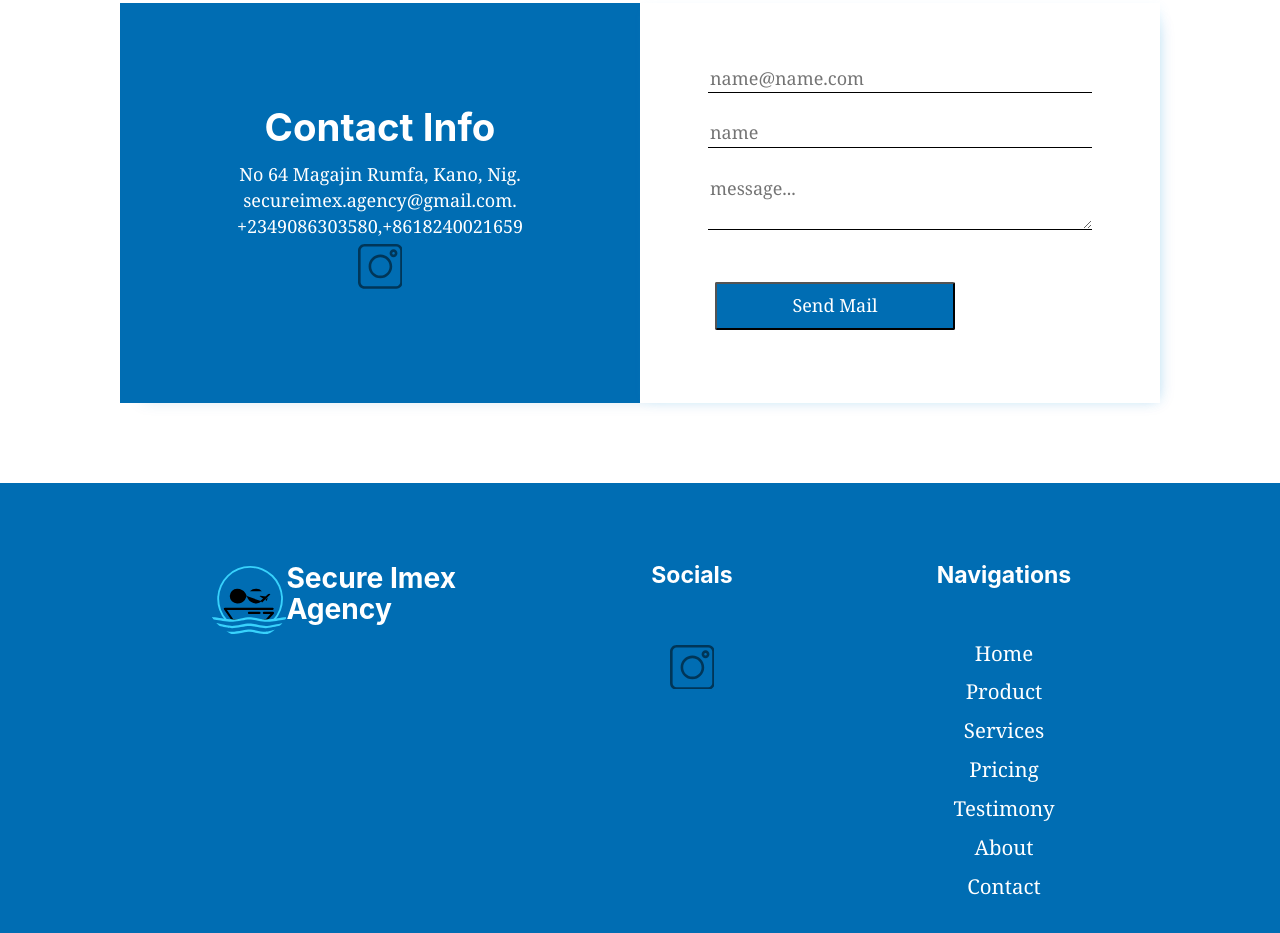
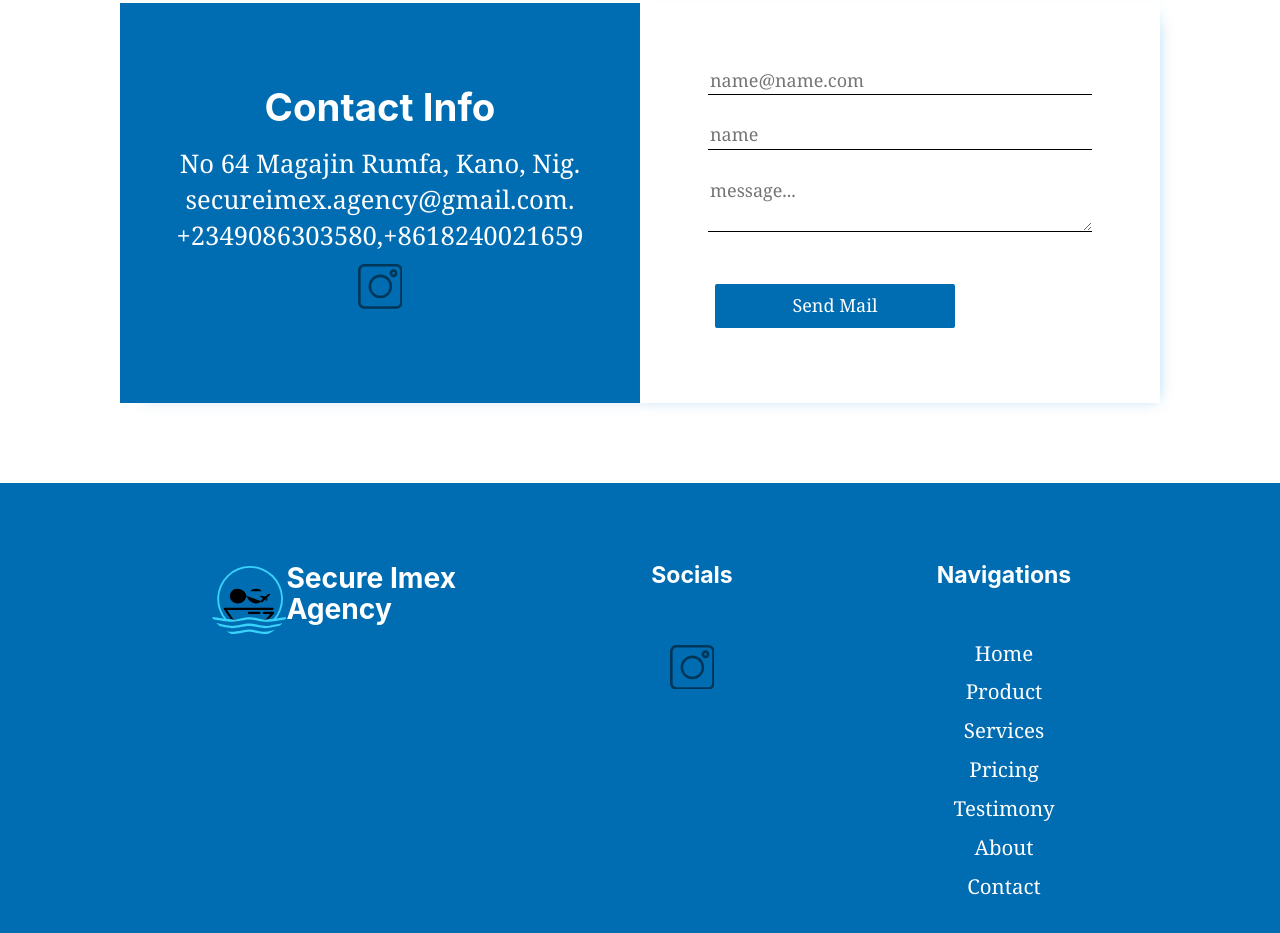
Before and after one commit to mbappai/IMEX, a Gatsby site: page / in a window 1280 px wide. Shown: the part 4231-5164 px from the top of the page. Built offline with nearby package versions, Linux system fonts and the light colour scheme; Gatsby itself is replaced by a stand-in of ours.

Commit message:
fixed contact section styling

```diff
--- a/src/components/Contact/contact.module.css
+++ b/src/components/Contact/contact.module.css
@@ -4,7 +4,6 @@
     justify-content: space-around;
     align-items: center;
     flex-direction: column;
-    /* background-color: moccasin; */
     padding: 40px;
 }
 
@@ -35,7 +34,6 @@
     -webkit-box-shadow: 10px 8px 16px -13px rgba(0,109,179,0.25);
     -moz-box-shadow: 10px 8px 16px -13px rgba(0,109,179,0.25);
     box-shadow: 10px 8px 16px -13px rgba(0,109,179,0.25);
-    /* margin-top: 10% */
 }
 
 .contact__content__details h4{
@@ -45,9 +43,14 @@
 }
 
 .contact__content__details p{
+    padding-top: 5px;
     color: #ffffff;
+    font-size: 4vw
 }
+.contact__content__details p:last-of-type{
+    padding-bottom: 10px;
 
+}
 .contact__content__details_socials{
     width:100%;
     display: flex;
@@ -63,13 +66,13 @@
     width:100%;
     display:flex;
     flex-direction: column;
-    /* border: 1px solid black; */
 }
 .contact__content__details{
     padding:20px;
     align-items: center;
     background-color: var(--primary-dark)
 }
+
 .contact__content__form{
     -webkit-box-shadow: 3px 2px 11px -5px rgba(99,204,255,0.25);
 -moz-box-shadow: 3px 2px 11px -5px rgba(99,204,255,0.25);
@@ -112,7 +115,7 @@ box-shadow: 3px 2px 11px -5px rgba(99,204,255,0.25);
 }
 
 .formContainer__button{
-    outline: none;
+    border:0;
     padding:.7vw;
     border-radius: 2px;
     width: 50%;
@@ -128,6 +131,9 @@ box-shadow: 3px 2px 11px -5px rgba(99,204,255,0.25);
     .contact__header_paragraph p{
         font-size: 2.2vw;
         line-height: 2.7vw;
+    }
+    .contact__content__details p{
+        font-size: 3vw
     }
 }
 
@@ -179,6 +185,9 @@ box-shadow: 3px 2px 11px -5px rgba(99,204,255,0.25);
         padding:25px;
 
     }
+    .contact__content__details p{
+        font-size: 2.5vw
+    }
 
     .input{
         border:0;
@@ -186,7 +195,6 @@ box-shadow: 3px 2px 11px -5px rgba(99,204,255,0.25);
         width: 80%;
         margin-bottom: 2vw;
         background-color: none;
-
 
     }
     .textarea{
@@ -222,6 +230,10 @@ box-shadow: 3px 2px 11px -5px rgba(99,204,255,0.25);
     .contact__content{
         height: 400px
     }
+    .contact__content__details p{
+        font-size: 2vw;
+        padding-top: 10px
+    }
     .formContainer__button{
         margin-left: 55px;
     }
@@ -238,8 +250,9 @@ box-shadow: 3px 2px 11px -5px rgba(99,204,255,0.25);
     .contact{
         width: 80%;
        margin:0 auto;
-
-        /* background-color: moccasin; */
         padding: 80px;
     }
+    .contact__content__details p{
+        font-size: 1.5vw;
+    }
 }
```
